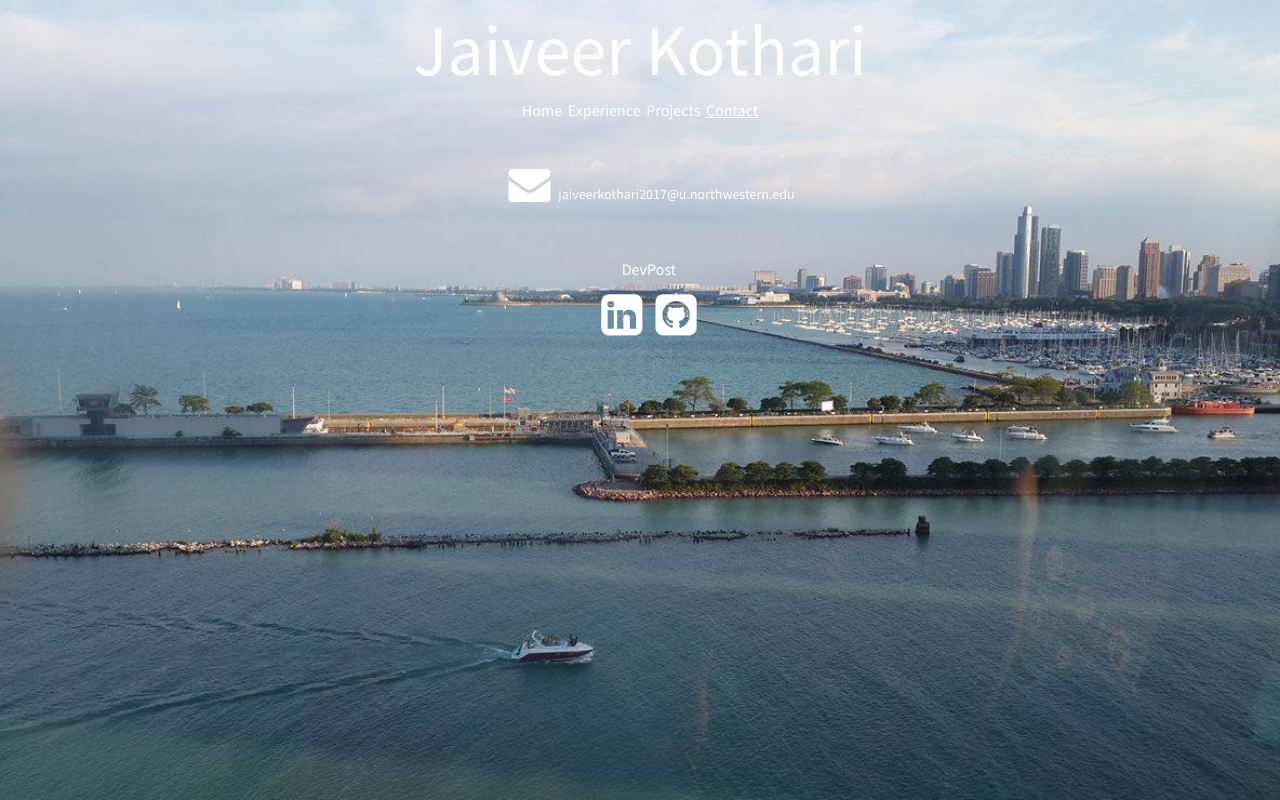
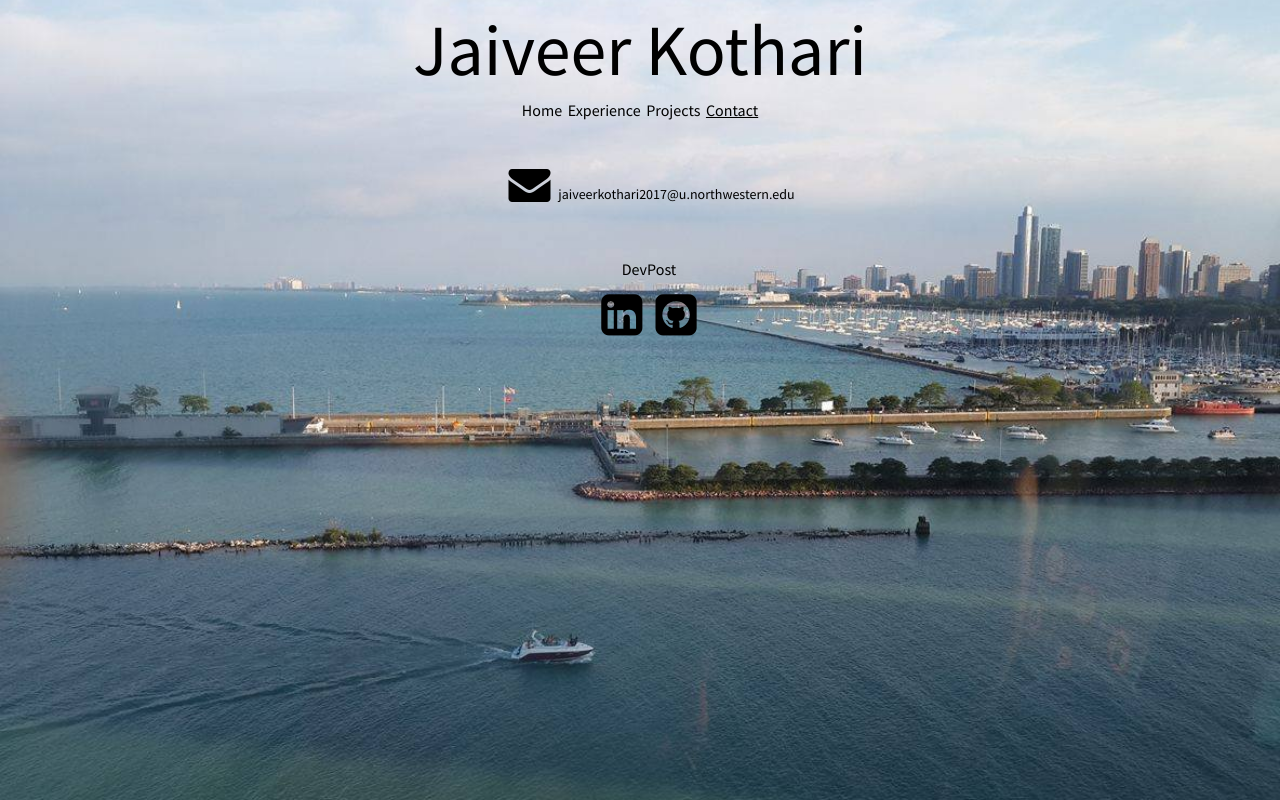
Before and after one commit to jaiveerkothari/MySite2, a plain HTML site: page contact.html in a window 1280 px wide. Drawn offline with nearby package versions, Linux system fonts and the light colour scheme.

Commit message:
font color

```diff
--- a/style.css
+++ b/style.css
@@ -13,10 +13,12 @@ body{
 	padding-left: 5%;
 	padding-right: 5%;
 	padding-bottom:5%;
-	color: white;
+	color: black!important;
 }
 
-
+.navbar1{
+	color: black!important;
+}
 .navbar1 ul{
 	display: block;
 }
@@ -41,19 +43,19 @@ img{
 #email{
 	text-align: center;
 	font-size: 14px;
-	color: white;
+	color: black;
 }
 #email a{
-	color: white;
+	color: black;
 }
 #icons a{
-	color: white;
+	color: black;
 }
 .header{
 	/*background-color: rgba(85,85,85,0.5);*/
 	margin: 0 auto;
 	text-align: center;
-	color: #ffffff;
+	color: black;
 	font-size: 72px;
 }
 .header h1{
@@ -65,7 +67,7 @@ img{
 	background-color: rgba(85,85,85,0.0);
 	margin: 0 auto;
 	text-align: center;
-	color: #ffffff !important;
+	color: black !important;
 }
 
 .navbar1 ul{
@@ -77,7 +79,7 @@ padding-right: 0px;
 }
 
 .navbar1 a{
-	color: #ffffff;
+	color: black;
 	text-align: center;
 }
 
@@ -86,11 +88,11 @@ padding-right: 0px;
 }
 
 .container h1{
-	color: white;
+	color: black;
 }
 
 .container h2{
-	color:white;
+	color:black
 }
 
 .row{
```
Also changed, not shown: index.html (+2 -2 lines).
